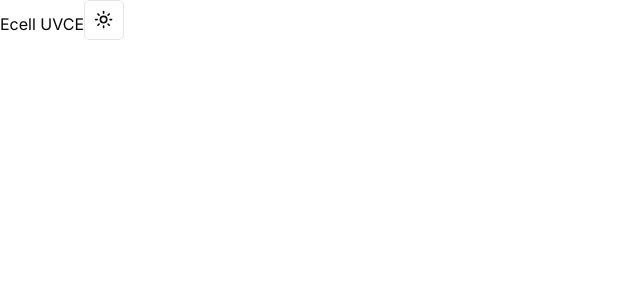
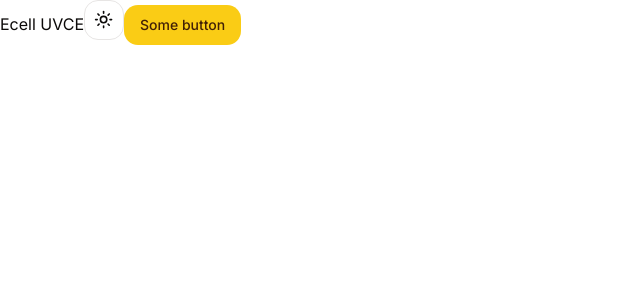
Before and after one commit to hi-Kartik2004/Ecell-web-app, a Next.js app: page / in a window 1280 px wide. Shown: the top 300 px of the page, without its empty margins (0-640 px from the left). Built offline with nearby package versions, Linux system fonts and the light colour scheme.

Commit message:
Added theme

```diff
--- a/app/globals.css
+++ b/app/globals.css
@@ -6,63 +6,46 @@
   :root {
     --background: 0 0% 100%;
     --foreground: 20 14.3% 4.1%;
-
     --card: 0 0% 100%;
     --card-foreground: 20 14.3% 4.1%;
-
     --popover: 0 0% 100%;
     --popover-foreground: 20 14.3% 4.1%;
-
-    --primary: 24 9.8% 10%;
-    --primary-foreground: 60 9.1% 97.8%;
-
+    --primary: 47.9 95.8% 53.1%;
+    --primary-foreground: 26 83.3% 14.1%;
     --secondary: 60 4.8% 95.9%;
     --secondary-foreground: 24 9.8% 10%;
-
     --muted: 60 4.8% 95.9%;
     --muted-foreground: 25 5.3% 44.7%;
-
     --accent: 60 4.8% 95.9%;
     --accent-foreground: 24 9.8% 10%;
-
     --destructive: 0 84.2% 60.2%;
     --destructive-foreground: 60 9.1% 97.8%;
-
     --border: 20 5.9% 90%;
     --input: 20 5.9% 90%;
     --ring: 20 14.3% 4.1%;
-
-    --radius: 0.5rem;
+    --radius: 1rem;
   }
 
   .dark {
     --background: 20 14.3% 4.1%;
     --foreground: 60 9.1% 97.8%;
-
     --card: 20 14.3% 4.1%;
     --card-foreground: 60 9.1% 97.8%;
-
     --popover: 20 14.3% 4.1%;
     --popover-foreground: 60 9.1% 97.8%;
-
-    --primary: 60 9.1% 97.8%;
-    --primary-foreground: 24 9.8% 10%;
-
+    --primary: 47.9 95.8% 53.1%;
+    --primary-foreground: 26 83.3% 14.1%;
     --secondary: 12 6.5% 15.1%;
     --secondary-foreground: 60 9.1% 97.8%;
-
     --muted: 12 6.5% 15.1%;
     --muted-foreground: 24 5.4% 63.9%;
-
     --accent: 12 6.5% 15.1%;
     --accent-foreground: 60 9.1% 97.8%;
-
     --destructive: 0 62.8% 30.6%;
     --destructive-foreground: 60 9.1% 97.8%;
-
     --border: 12 6.5% 15.1%;
     --input: 12 6.5% 15.1%;
-    --ring: 24 5.7% 82.9%;
+    --ring: 35.5 91.7% 32.9%;
   }
 }
 
--- a/app/page.js
+++ b/app/page.js
@@ -1,10 +1,12 @@
 import { ModeToggle } from "@/components/ModeToggle";
+import { Button } from "@/components/ui/button";
 
 export default function Home() {
   return (
     <main>
       Ecell UVCE
       <ModeToggle />
+      <Button>Some button</Button>
     </main>
   );
 }
```
